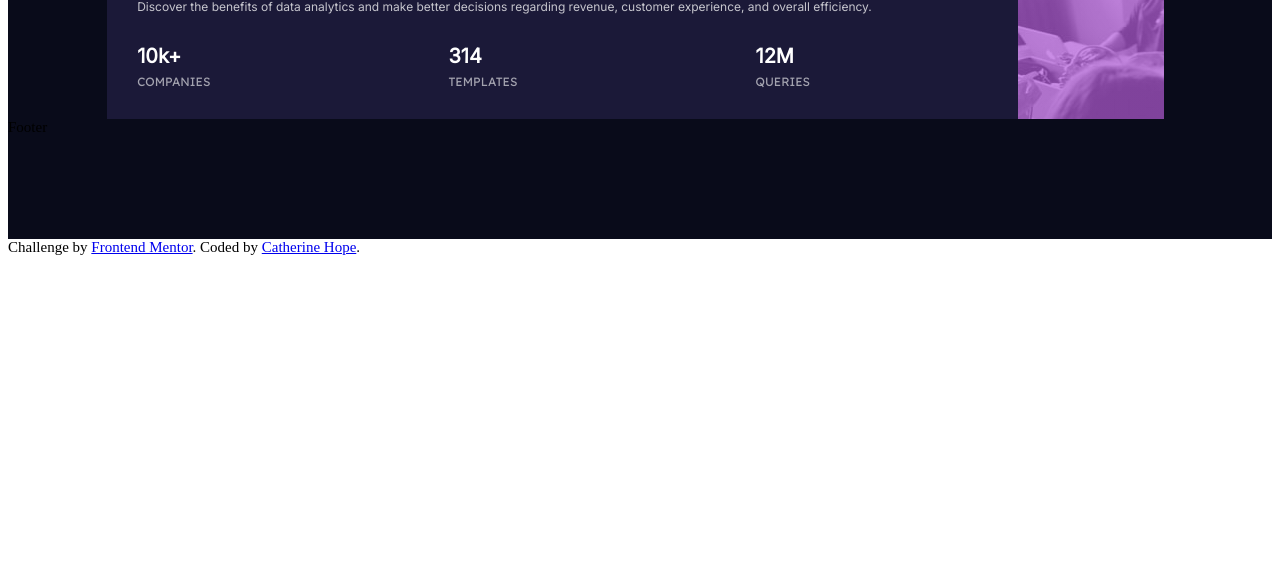
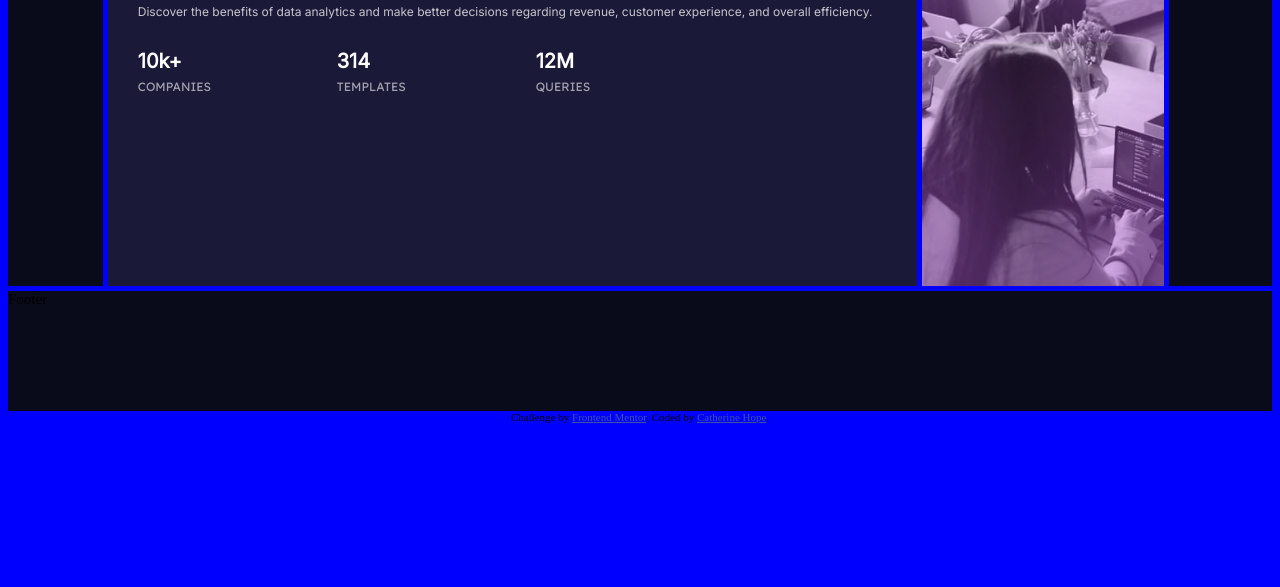
Before and after one commit to cmhope/StatsPreview, a plain HTML site: page index.html in a window 1280 px wide. Shown: the part 213-800 px from the top of the page. Drawn offline with Linux system fonts and the light colour scheme.

Commit message:
alternative styles commented

```diff
--- a/index.html
+++ b/index.html
@@ -15,22 +15,24 @@
 
     <title>Frontend Mentor | Stats preview card component</title>
 
-    <!-- Feel free to remove these styles or customise in your own stylesheet 👍 -->
-    <!--<style>
-      .attribution { font-size: 11px; text-align: center; }
-      .attribution a { color: hsl(228, 45%, 44%); }
-    </style>-->
 
     <style>
+        .attribution {
+            font-size: 11px;
+            text-align: center;
+        }
+
+        .attribution a {
+            color: hsl(228, 45%, 44%);
+            text-align: center;
+        }
 
         body {
             font-size: 15px;
+            background-color: blue;
             /*background-color: hsl(233, 47%, 7%);*/
         }
 
-        .{
-            text-align: center;
-        }
 
         .item1 {
             grid-area: header;
@@ -44,93 +46,119 @@
             grid-area: left_bar;
             background-color: hsl(233, 47%, 7%);
             grid-column: 1;
-            grid-row: 2 / span 3;
+            grid-row: 2;
         }
 
         .item3 {
             grid-area: left_block;
             background-color: hsl(244, 38%, 16%);
             font-family: Inter;
-            grid-column: 2 / span 3;
+            grid-column: 2 ;
             grid-row: 2 ;
             padding-left: 30px;
-            padding-top:30px;
+            padding-top: 30px;
+            /*width: 500px;*/
+            padding-bottom: 20%;
 
         }
 
         .item4 {
             grid-area: right_block;
             color: black;
-            grid-column: 5 / span 3;
-            grid-row: 2 / span 3;
+            grid-column: 3 / span 5;
+            grid-row: 2;
+            background-size: cover;
+            background-repeat: no-repeat;
+            /*content: url('./images/image-header-desktop.jpg');*/
+            /*background-image: url('./images/image-header-desktop.jpg');*/
+            /*box-shadow: inset 0 0 99999px hsl(277, 64%, 61%);*/
         }
 
-            .item4.desk_image {
-                background: linear-gradient( rgba(179, 92, 219, .7), rgba(179, 92, 219, .7) ), url('./images/image-header-desktop.jpg') no-repeat;
-                background-size: auto;
-            }
+            /*.item4 > img {
+                object-fit: cover;
+                width: 100%;
+                height: 100%;
+                background: linear-gradient( rgba(179, 92, 219, .7), rgba(179, 92, 219, .7) ) no-repeat;
+            }*/
+
+        .desk_image {
+            box-shadow: inset 0 0 99999px rgba(179, 92, 219, 1);
+            background-image: url('./images/image-header-desktop.jpg');
+            /*background: linear-gradient( rgba(179, 92, 219, .7), rgba(179, 92, 219, .7) ), url('./images/image-header-desktop.jpg') no-repeat;*/
+            /*background: linear-gradient( rgba(179, 92, 219, .7), rgba(179, 92, 219, .7) ) no-repeat;*/
+            /*background-image: url('./images/image-header-desktop.jpg');*/ /*hsl(277, 64%, 61%)*/
+            /*z-index: -1;*/
+            /*position: absolute;*/
+            /*overflow: hidden;
+            z-index: 2;
+            object-fit: cover;*/
+        }
 
         .item5 {
             grid-area: right_bar;
             background-color: hsl(233, 47%, 7%);
             grid-column: 8;
-            grid-row: 2 / span 3;
+            grid-row: 2;
         }
 
         .item6 {
             grid-area: footer;
             background-color: hsl(233, 47%, 7%);
+            grid-column: 1 / span 8;
+            grid-row: 3;
             height: 8em;
-            grid-column: 1 / span 8;
-            grid-row: 5;
         }
 
-        div.header {
+        .header {
             color: hsl(0, 0%, 100%);
             font-weight: 700;
             font-size: 28px;
         }
 
-        div.paragraph {
+        .paragraph {
             color: hsla(0, 0%, 100%, 0.75);
             font-weight: 400;
             font-size: 12px;
             padding-top: 20px;
         }
 
-        div.stats {
+        .stats {
             background-color: hsl(244, 38%, 16%);
             font-family: Inter;
             color: hsl(0, 0%, 100%);
             font-weight: 700;
             font-size: 20px;
-            padding-left: 30px;
             padding-top: 30px;
+            display: inline-block;
+            width: 25%;
         }
 
-        div.stats_header {
+        .stats_header {
             background-color: hsl(244, 38%, 16%);
             font-family: Lexend Deca;
             color: hsla(0, 0%, 100%, 0.6);
             font-size: 12px;
             text-transform: uppercase;
             font-weight: 400;
-            padding-left: 30px;
             padding-top: 6px;
             padding-bottom: 30px;
+            display: inline-block;
+            width: 25%;
         }
 
-        div.mobile_image {
+        .mobile_image {
             content: url('./images/image-header-mobile.jpg');
         }
 
 
         .grid-container {
             display: grid;
-            /*grid-gap: 5px;*/
+            /*width: 100%;*/
+            grid-gap: 5px;
         }
 
         .grid-container > div {
+            /*applies only to divs inside grid-container*/
         }
 
     </style>
@@ -143,25 +171,22 @@
         <div class="item1">Header</div>
         <div class="item2">Left Bar</div>
 
-        <div class="item3 header">
+        <div class="item3">
             <div class="header">
                 Get<span style="color: hsl(277, 64%, 61%);"> insights</span> that help your business grow.
             </div>
             <div class="paragraph">
                 Discover the benefits of data analytics and make better decisions regarding revenue, customer experience, and overall efficiency.
             </div>
+            <div class="stats">10k+</div>
+            <div class="stats">314</div>
+            <div class="stats">12M</div>
+            <div class="stats_header">companies</div>
+            <div class="stats_header">templates</div>
+            <div class="stats_header">queries</div>
         </div>
         <div class="item4 desk_image"></div>
         <div class="item5">Right Bar</div>
-
-            <div class="stats">10k+</div>
-            <div class="stats">314</div>
-            <div class="stats">12M</div>
-
-            <div class="stats_header">companies</div>
-            <div class="stats_header">templates</div>
-            <div class="stats_header">queries</div>
-
         <div class="item6">Footer</div>
     </div>
 
```
